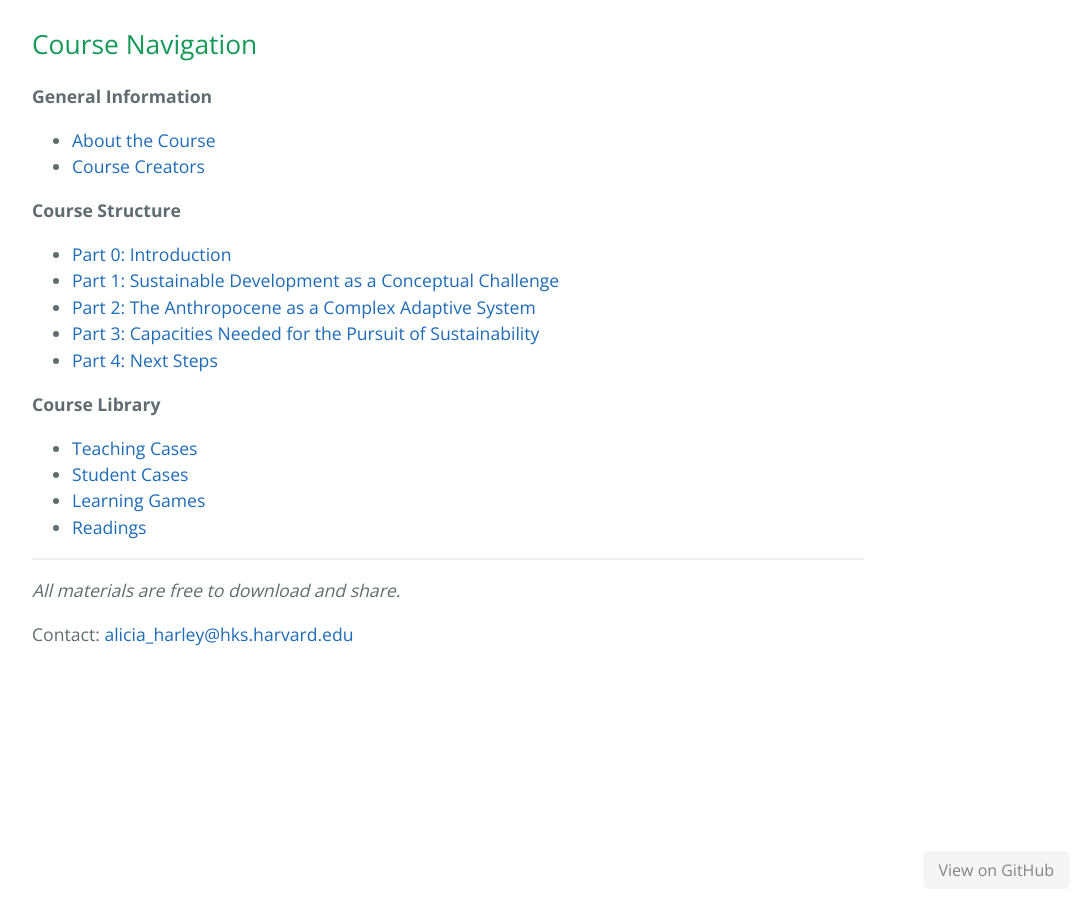
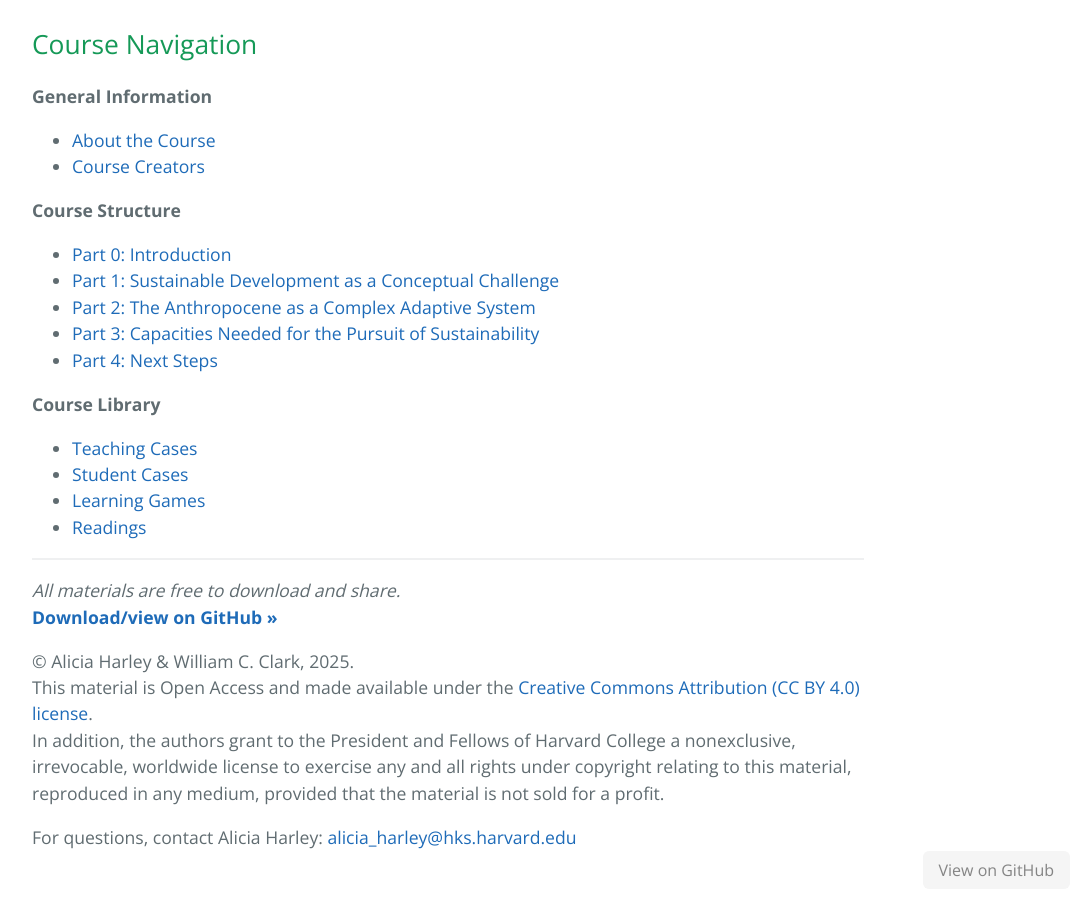
Before and after one commit to agharley/sustdev, a Jekyll site: the page built from index.md, in a window 1280 px wide and 900 px high, scrolled down 923 px. Shown: the whole window, without its empty margins (192-1277 px from the left). Built offline with Jekyll 4.4.1, drawn with Linux system fonts in a browser that asks for light colours; our own code applies the rules of GitHub Pages for plain Markdown files.

Commit message:
Update index.md

```diff
--- a/index.md
+++ b/index.md
@@ -29,5 +29,10 @@ This course explores how the peoples of an increasingly stressed planet earth ca
 ---
 
 _All materials are free to download and share._
+**[Download/view on GitHub »](https://github.com/agharley/sustdev)**
 
-Contact: [alicia_harley@hks.harvard.edu](mailto:alicia_harley@hks.harvard.edu)
+© Alicia Harley & William C. Clark, 2025.
+This material is Open Access and made available under the [Creative Commons Attribution (CC BY 4.0) license](https://creativecommons.org/licenses/by/4.0/).
+In addition, the authors grant to the President and Fellows of Harvard College a nonexclusive, irrevocable, worldwide license to exercise any and all rights under copyright relating to this material, reproduced in any medium, provided that the material is not sold for a profit.
+
+For questions, contact Alicia Harley: [alicia_harley@hks.harvard.edu](mailto:alicia_harley@hks.harvard.edu)
```
